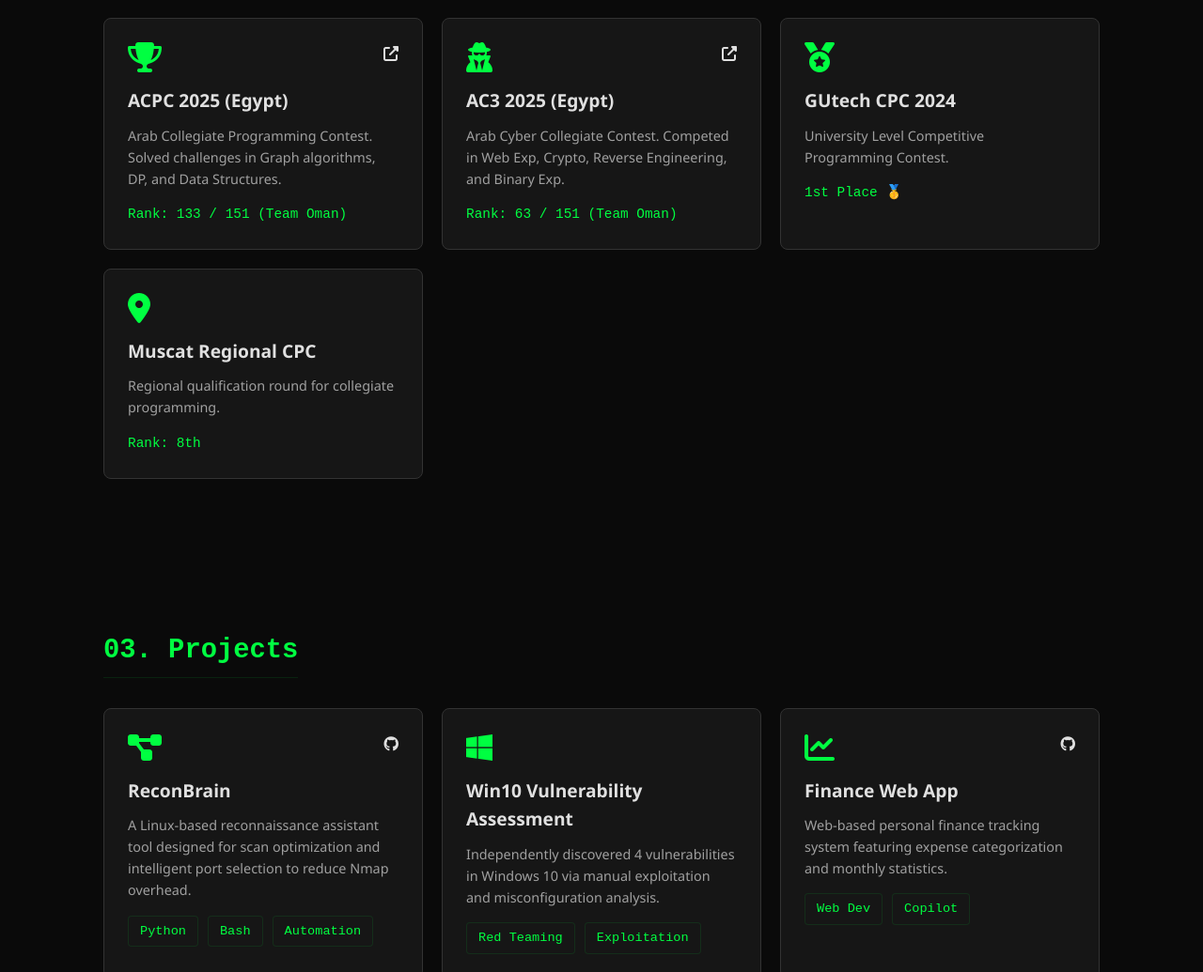
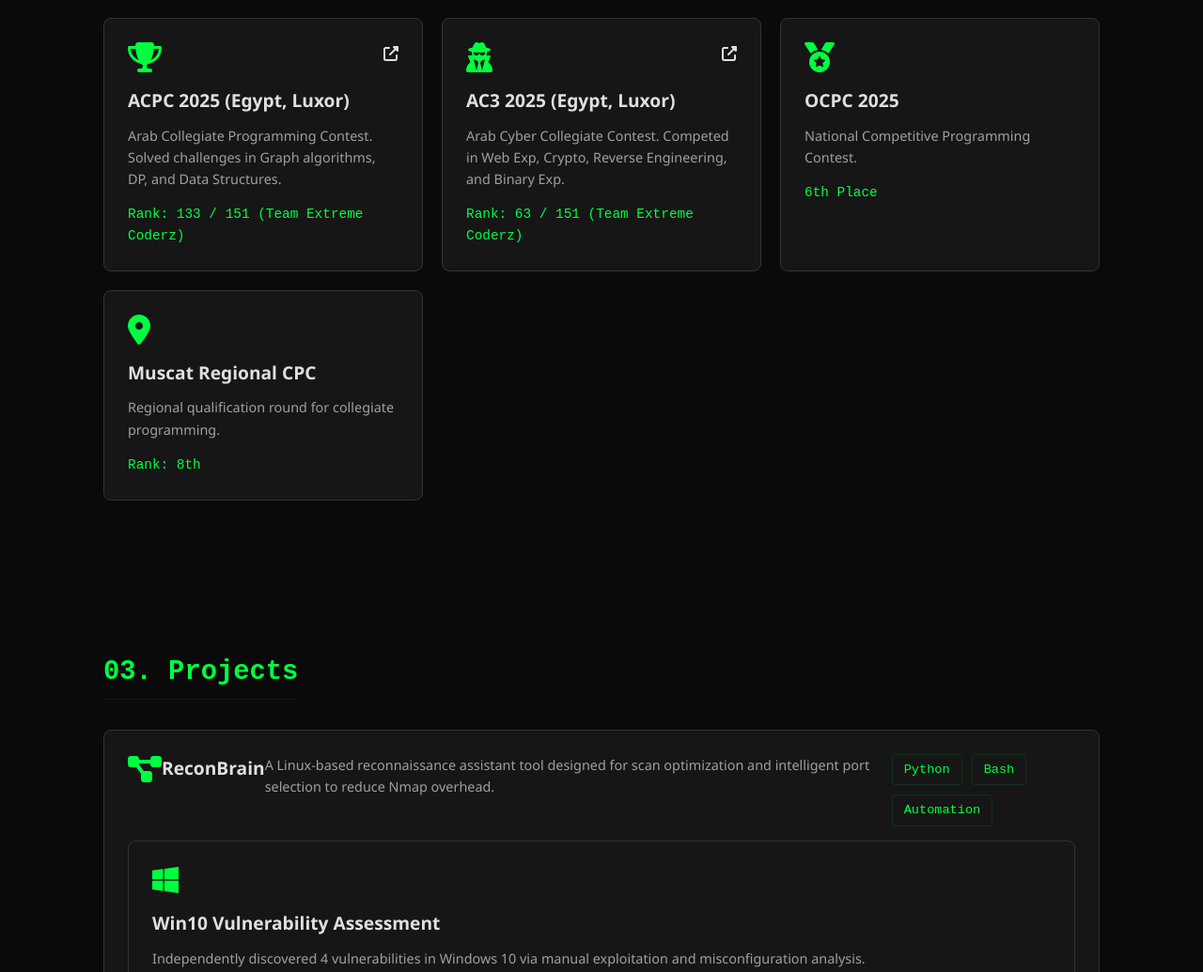
Before and after one commit to Mohd5L/mohamed5L.github.io-cv, a plain HTML site: page MLIndexhtml.html in a window 1280 px wide. Shown: the part 1640-2675 px from the top of the page at 94% size. Drawn offline with Linux system fonts and the light colour scheme.

```diff
--- a/MLIndexhtml.html
+++ b/MLIndexhtml.html
@@ -353,9 +353,10 @@
                         <i class="fas fa-trophy folder-icon"></i>
                         <a href="#" target="_blank"><i class="fas fa-external-link-alt"></i></a>
                     </div>
-                    <h3>ACPC 2025 (Egypt)</h3>
+                    <h3>ACPC 2025 (Egypt, Luxor)</h3>
+                    <a href="https://icpc.global/regionals/finder/ACPC-2026/standings" target="_blank"></a>
                     <p>Arab Collegiate Programming Contest. Solved challenges in Graph algorithms, DP, and Data Structures.</p>
-                    <span class="contest-rank">Rank: 133 / 151 (Team Oman)</span>
+                    <span class="contest-rank">Rank: 133 / 151 (Team Extreme Coderz)</span>
                 </div>
 
                 <div class="card">
@@ -363,18 +364,19 @@
                         <i class="fas fa-user-secret folder-icon"></i>
                         <a href="#" target="_blank"><i class="fas fa-external-link-alt"></i></a>
                     </div>
-                    <h3>AC3 2025 (Egypt)</h3>
+                    <h3>AC3 2025 (Egypt, Luxor)</h3>
                     <p>Arab Cyber Collegiate Contest. Competed in Web Exp, Crypto, Reverse Engineering, and Binary Exp.</p>
-                    <span class="contest-rank">Rank: 63 / 151 (Team Oman)</span>
+                    <span class="contest-rank">Rank: 63 / 151 (Team Extreme Coderz)</span>
                 </div>
 
                 <div class="card">
                     <div class="card-header">
                         <i class="fas fa-medal folder-icon"></i>
                     </div>
-                    <h3>GUtech CPC 2024</h3>
-                    <p>University Level Competitive Programming Contest.</p>
-                    <span class="contest-rank">1st Place 🥇</span>
+                    <h3>OCPC 2025</h3>
+                    <a href="https://icpc.global/regionals/finder/OCPC-2026/standings" target="_blank"></a>
+                    <p>National Competitive Programming Contest.</p>
+                    <span class="contest-rank">6th Place </span>
                 </div>
 
                  <div class="card">
@@ -382,6 +384,7 @@
                         <i class="fas fa-map-marker-alt folder-icon"></i>
                     </div>
                     <h3>Muscat Regional CPC</h3>
+                    <a href="https://icpc.global/regionals/finder/OCPCCap-2026/standings" target="_blank"></a>
                     <p>Regional qualification round for collegiate programming.</p>
                     <span class="contest-rank">Rank: 8th</span>
                 </div>
@@ -397,8 +400,6 @@
                 <div class="card">
                     <div class="card-header">
                         <i class="fas fa-project-diagram folder-icon"></i>
-                        <a href="https://github.com/Mohd5L" target="_blank"><i class="fab fa-github"></i></a>
-                    </div>
                     <h3>ReconBrain</h3>
                     <p>A Linux-based reconnaissance assistant tool designed for scan optimization and intelligent port selection to reduce Nmap overhead.</p>
                     <div class="tags">
@@ -423,7 +424,6 @@
                 <div class="card">
                     <div class="card-header">
                         <i class="fas fa-chart-line folder-icon"></i>
-                        <a href="https://github.com/Mohd5L" target="_blank"><i class="fab fa-github"></i></a>
                     </div>
                     <h3>Finance Web App</h3>
                     <p>Web-based personal finance tracking system featuring expense categorization and monthly statistics.</p>
```
